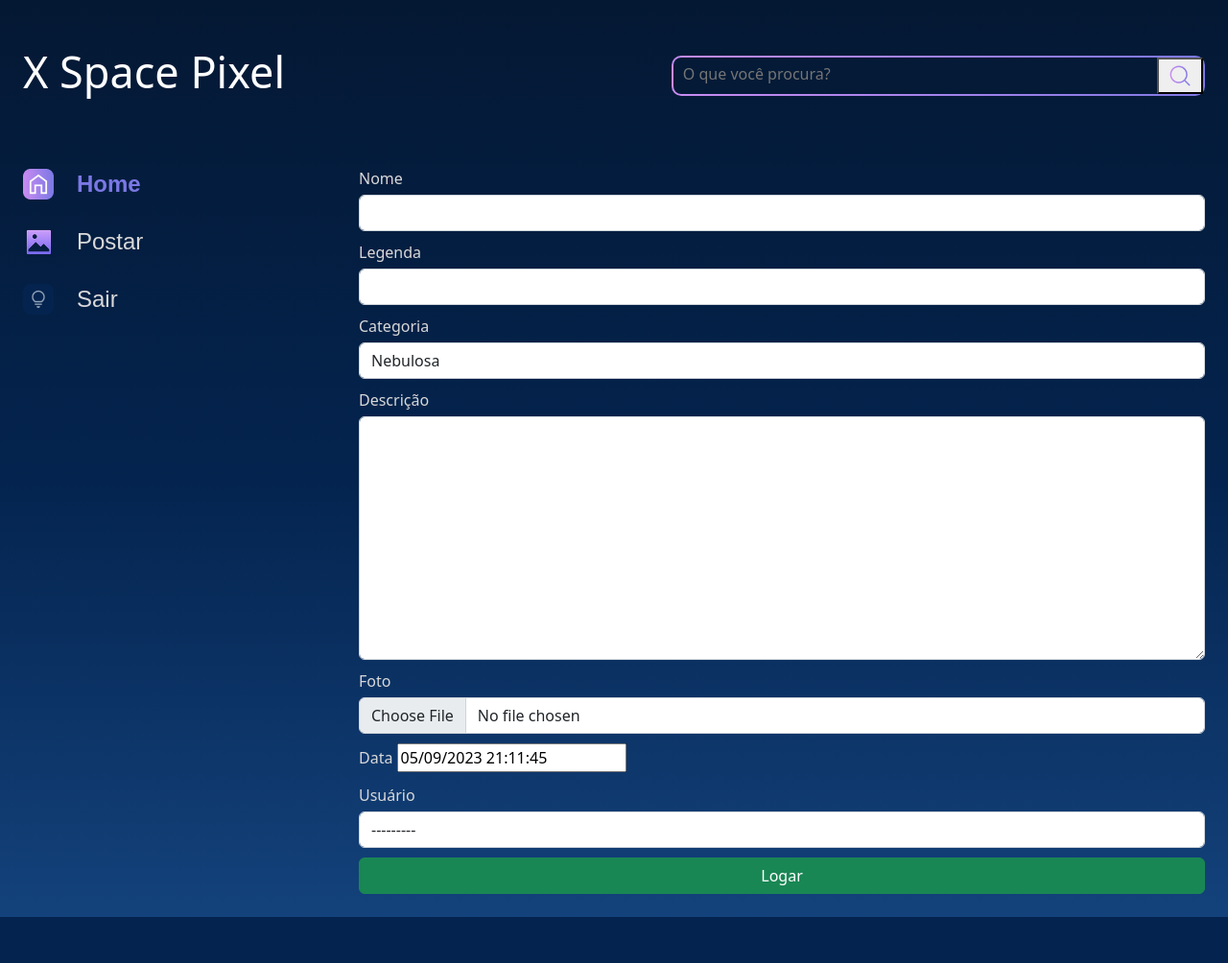
After one commit to sergiojr-dev/espaco-picel, a Django app: page /postar in a window 1280 px wide. The commit adds this page. Shown: the whole page at 96% size. Run offline with Django 4.2, Linux system fonts and the light colour scheme.

Commit message:
criando ambiente de postagem

```diff
--- /dev/null
+++ b/apps/galeria/forms.py
@@ -0,0 +1,30 @@
+from typing import Any
+from django import forms
+from apps.galeria.models import Fotografia
+
+class fotografiaForms(forms.ModelForm): # porque é form que esta tendo um modelo para ser criada no caso Models de fotografia
+    class Meta :                   #  essa classe refere-se aos metadados da classe. Metadados são dados que fazem referência à própria natureza daquela classe
+        model = Fotografia        # conexão com model
+        exclude = ['publicada',] # o que não quero de Model
+        labels = {
+            'descricao':'Descrição',
+            'data_fotografia': 'Data de registro',
+            'usuario': 'Usuário',
+
+        }
+
+        widgets = {         # os atributos que quero de fotografia
+            'nome': forms.TextInput(attrs={'class':'form-control'}),
+            'legenda': forms.TextInput(attrs={'class': 'form-control'}) ,
+            'categoria': forms.Select(attrs={'class':'form-control'}), # forms.Selcet criar elementos de seleção (ou caixa de seleção) em um formulário HTML.
+            'descricao': forms.Textarea(attrs={'class':'form-control'}), #forms.Textarea criar campos de texto multi-linha em formulários HTML
+            'foto': forms.FileInput(attrs={'class':'form-control'}), #  forms.FileInput  criar campos de upload de arquivo em formulários HTML
+            'data_fotografia': forms.DateInput(  # para formularios do tipo data
+                format = '%d/%m/%Y',
+                attrs={
+                    'type':'date',
+                    'class':'form-control'
+                }
+            ),
+            'usuario': forms.Select(attrs={'class':'form-control'}),
+        }
--- a/apps/galeria/urls.py
+++ b/apps/galeria/urls.py
@@ -1,9 +1,10 @@
 from django.urls import path
-from apps.galeria.views import index, imagem, buscar
+from apps.galeria.views import index, imagem, buscar, postar
 
 
 urlpatterns= [
     path('',index, name='index'),
     path('imagem/<int:foto_id>', imagem, name='imagem'),
-    path("buscar", buscar, name = 'buscar' )
+    path("buscar", buscar, name = 'buscar' ),
+    path("postar", postar, name = 'postar' )
 ]
--- a/apps/galeria/views.py
+++ b/apps/galeria/views.py
@@ -1,6 +1,6 @@
 from django.shortcuts import render, get_object_or_404, redirect
 from django.contrib import messages
-
+from apps.galeria.forms import fotografiaForms
 from apps.galeria.models import Fotografia
 
 def index(request):
@@ -26,3 +26,7 @@
 
 
     return render (request, "galeria/buscar.html", {"cards": fotografias})
+
+def postar (request):
+    form = fotografiaForms
+    return render(request,"galeria/postar.html", {'form' : form})
--- a/templates/galeria/index.html
+++ b/templates/galeria/index.html
@@ -41,9 +41,6 @@
                                     <p class="card__titulo">{{ fotografia.nome }}</p>
                                     <div class="card__texto">
                                         <p class="card__descricao">{{ fotografia.legenda }}</p>
-                                        <span>
-                                            <img src="{% static '/assets/ícones/1x/favorite_outline.png' %}" alt="ícone de coração">
-                                        </span>
                                     </div>
                                 </div>
                             </li>
--- a/templates/galeria/partials/_menu.html
+++ b/templates/galeria/partials/_menu.html
@@ -27,6 +27,8 @@
         <section class="menu-lateral">
             <nav class="menu-lateral__navegacao">
                 <a href="{% url 'index'%}"><img src="{% static '/assets/ícones/1x/Home - ativo.png' %}"> Home</a>
+                <a href="{% url 'postar' %}"><img src="{% static '/assets/ícones/1x/postagem.png' %}"> Postar</a>
                 <a href="{% url 'logout' %}"><img src="{% static '/assets/ícones/1x/Surpreenda-me - inativo.png' %}"> Sair</a>
+
             </nav>
         </section>
--- /dev/null
+++ b/templates/galeria/postar.html
@@ -0,0 +1,28 @@
+
+{% extends 'galeria/base.html' %}
+{% load static %}
+{% block content %}
+<head>
+<link href="https://cdn.jsdelivr.net/npm/bootstrap@5.2.2/dist/css/bootstrap.min.css" rel="stylesheet" integrity="sha384-Zenh87qX5JnK2Jl0vWa8Ck2rdkQ2Bzep5IDxbcnCeuOxjzrPF/et3URy9Bv1WTRi" crossorigin="anonymous">
+</head>
+            <section class="galeria" style="margin-left: 5em">
+                <form action="{% url 'postar' %}" method="POST">
+                    {% csrf_token %}
+                    <div class="row">
+                        {% for field in form.visible_fields %}
+                        <div class="col-12" style="margin-bottom: 10px;">
+                            <label for="{{ field.id_for_label }}" style="color:#D9D9D9; margin-bottom: 5px;">{{field.label}}</label>
+                            {{ field }}
+                        </div>
+                        {% endfor %}
+                    </div>
+                    <div>
+                        <button type="submit" class="btn btn-success col-12" style="padding: top 5px;">Logar</button>
+                    </div>
+                </form>
+            </section>
+        </main>
+    </div>
+</body>
+
+{% endblock %}
```
Also changed, not shown: pixel/static/assets/ícones/1x/postagem.png (added).
